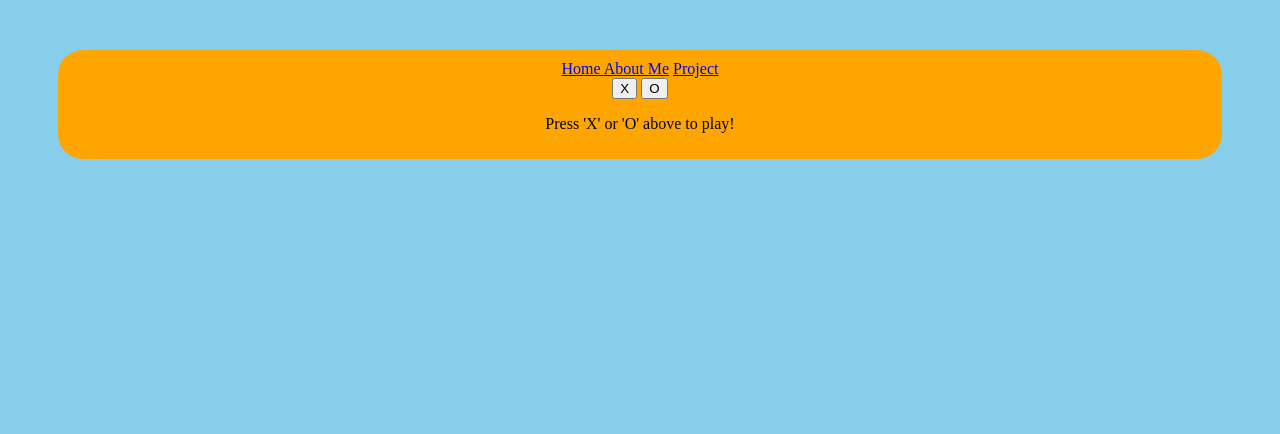
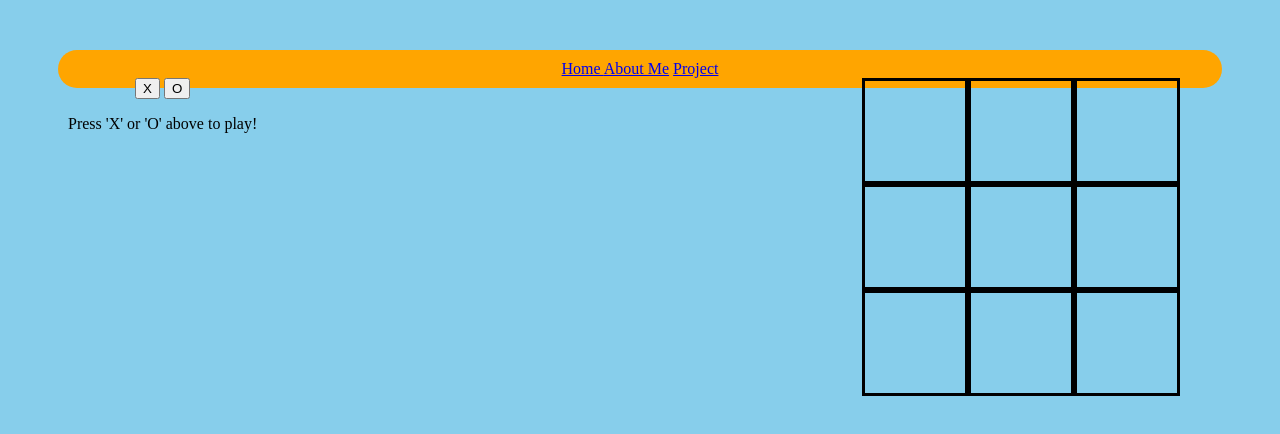
Before and after one commit to NiceDolphin/NiceDolphin.github.io, a plain HTML site: page tictactoe.html in a window 1280 px wide. Drawn offline with Linux system fonts and the light colour scheme.

Commit message:
addpages

```diff
--- a/mystyle.css
+++ b/mystyle.css
@@ -1,3 +1,29 @@
+.box{
+	border-style:solid;
+	width:100px;
+	height:100px;
+	float:left;
+	text-align:center;
+	line-height:100px;
+	vertical-align:middle;
+}
+
+#players{
+	float:left;
+}
+
+#board{
+	float:right;
+	width:350px;
+	height:350px;
+}
+
+#game{
+	width:600px;
+	margin-left:auto;
+	margin-right:auto;
+}
+
 body{
 	background-color:skyblue;
 	text-align:center;
--- a/tictactoe.html
+++ b/tictactoe.html
@@ -1,6 +1,6 @@
  <html>
   <head>
-    <title>App</title>
+    <title>Tic Tac Toe</title>
     <link rel="stylesheet" type="text/css" href="mystyle.css">
     <script src="myscripts.js"></script>
   </head>
```
